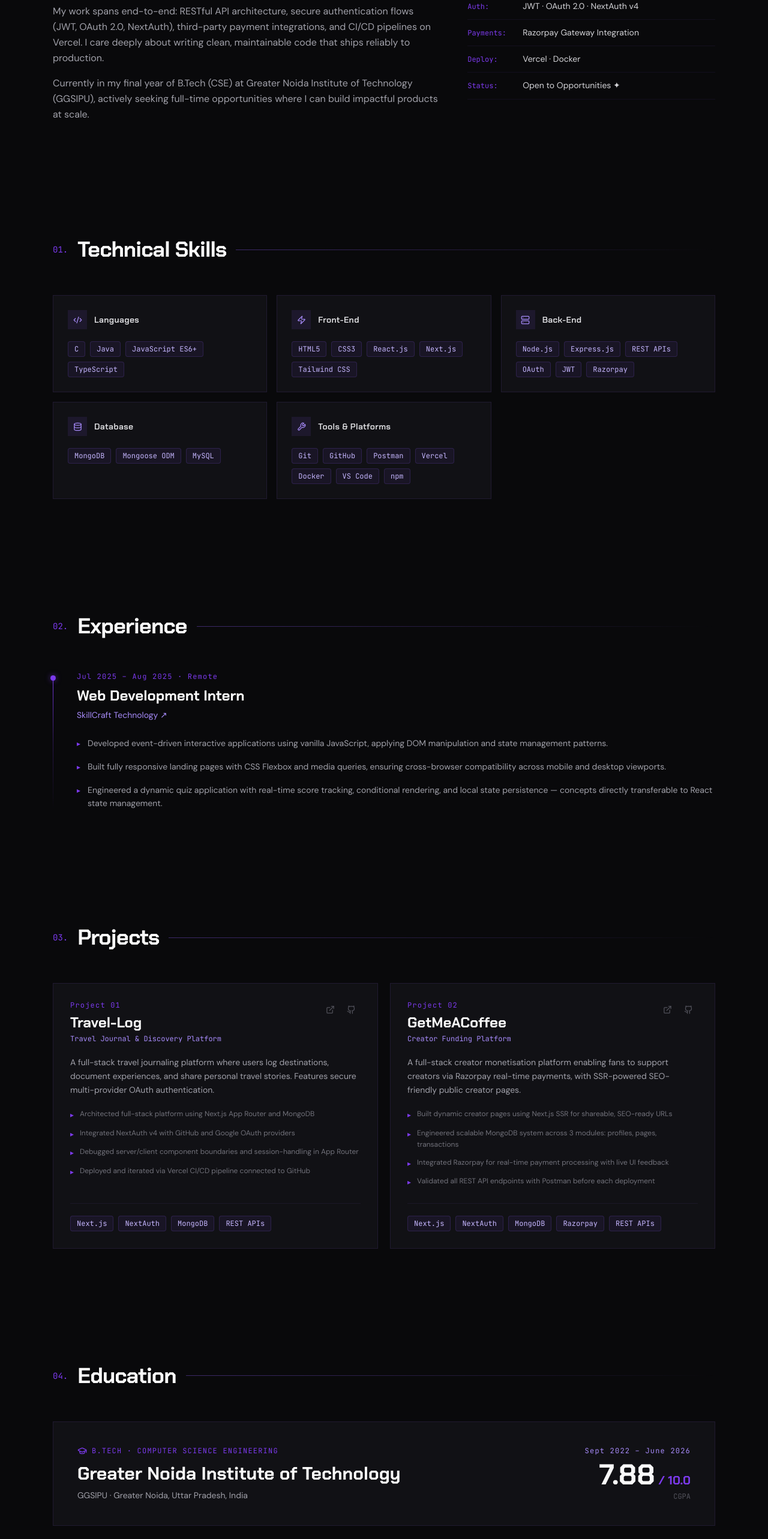
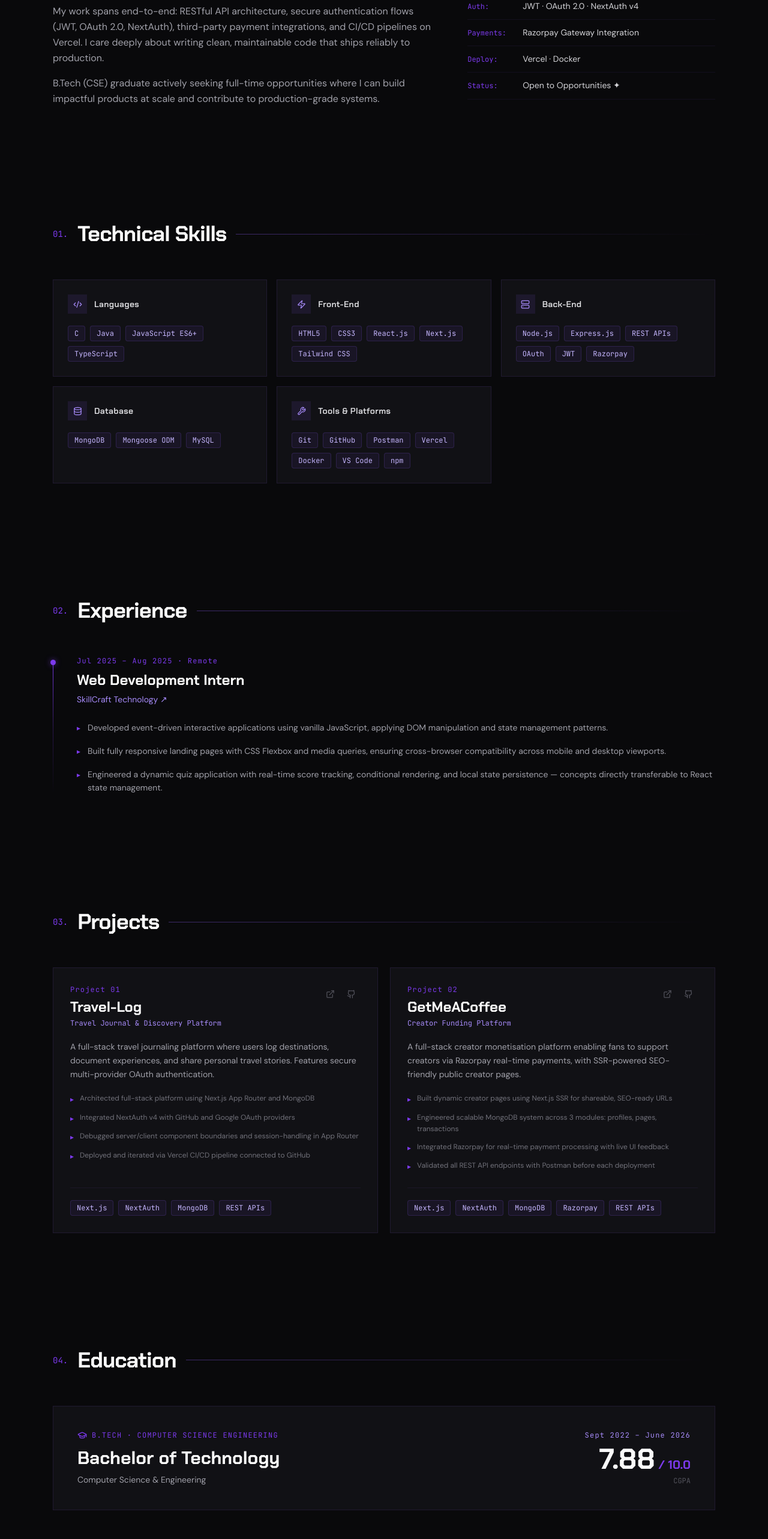
Before and after one commit to ayushsareen793/Portfolio, a React (Vite) app: page / in a window 1280 px wide. Shown: the part 1080-3646 px from the top of the page at 60% size. Built offline with nearby package versions, Linux system fonts and the light colour scheme.

Commit message:
Refactor clipboard fallback and update education info
Removed fallback comment for clipboard functionality and updated educational background details.

```diff
--- a/src/app/App.tsx
+++ b/src/app/App.tsx
@@ -152,7 +152,6 @@ export default function App() {
       setCopied(true);
       setTimeout(() => setCopied(false), 2000);
     } catch {
-      // Fallback for older browsers
       const textarea = document.createElement("textarea");
       textarea.value = EMAIL;
       document.body.appendChild(textarea);
@@ -331,8 +330,8 @@ export default function App() {
               writing clean, maintainable code that ships reliably to production.
             </p>
             <p className="text-[#a1a1aa] leading-relaxed text-base">
-              Currently in my final year of B.Tech (CSE) at Greater Noida Institute of Technology (GGSIPU),
-              actively seeking full-time opportunities where I can build impactful products at scale.
+              B.Tech (CSE) graduate actively seeking full-time opportunities where I can build impactful
+              products at scale and contribute to production-grade systems.
             </p>
           </div>
           <div className="md:col-span-2 space-y-3">
@@ -506,9 +505,9 @@ export default function App() {
                 </span>
               </div>
               <h3 className="[font-family:'Chakra_Petch',sans-serif] text-2xl md:text-3xl font-bold text-[#fafafa] mb-2">
-                Greater Noida Institute of Technology
+                Bachelor of Technology
               </h3>
-              <p className="text-[#a1a1aa] text-sm">GGSIPU · Greater Noida, Uttar Pradesh, India</p>
+              <p className="text-[#a1a1aa] text-sm">Computer Science & Engineering</p>
             </div>
             <div className="md:text-right shrink-0">
               <div className="[font-family:'JetBrains_Mono',monospace] text-[#a78bfa] text-xs tracking-widest mb-2">
```
